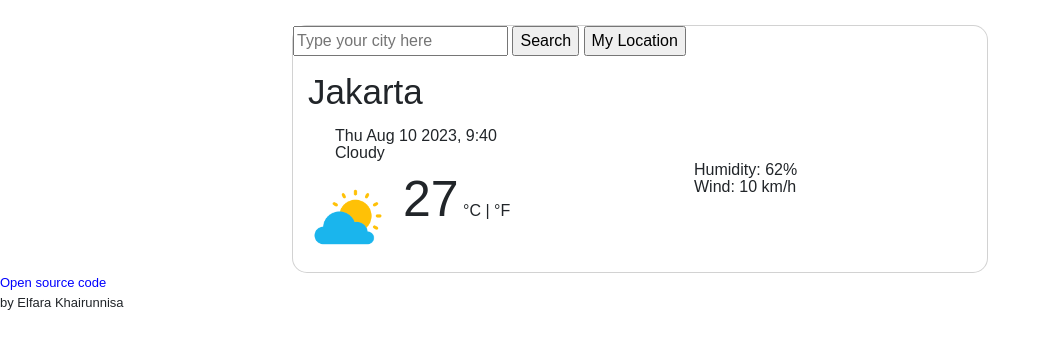
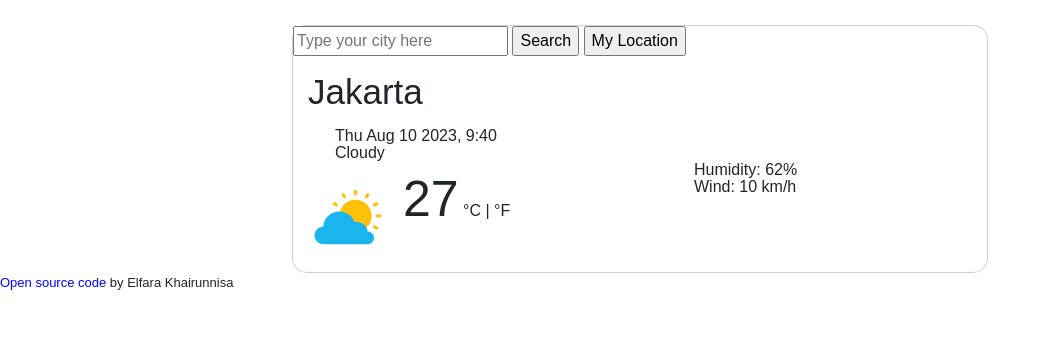
Before and after one commit to elfarakhrnns/SheCodes-Excercises, a website built with Parcel: page index.html in a window 1280 px wide. Shown: the whole page, without its empty margins (0-1051 px from the left). Built offline with nearby package versions, Linux system fonts and the light colour scheme.

Commit message:
edited the footer

```diff
--- a/index.html
+++ b/index.html
@@ -59,7 +59,6 @@
     <script src="index.js"></script>
   </body>
   <footer>
-    <div class="source">Open source code</div>
-    by Elfara Khairunnisa
+    <span class="source">Open source code</span> by Elfara Khairunnisa
   </footer>
 </html>
--- a/styles.css
+++ b/styles.css
@@ -57,6 +57,7 @@ li {
 }
 
 footer {
+  display: block;
   font-family: sans-serif;
   font-size: small;
 }
```
